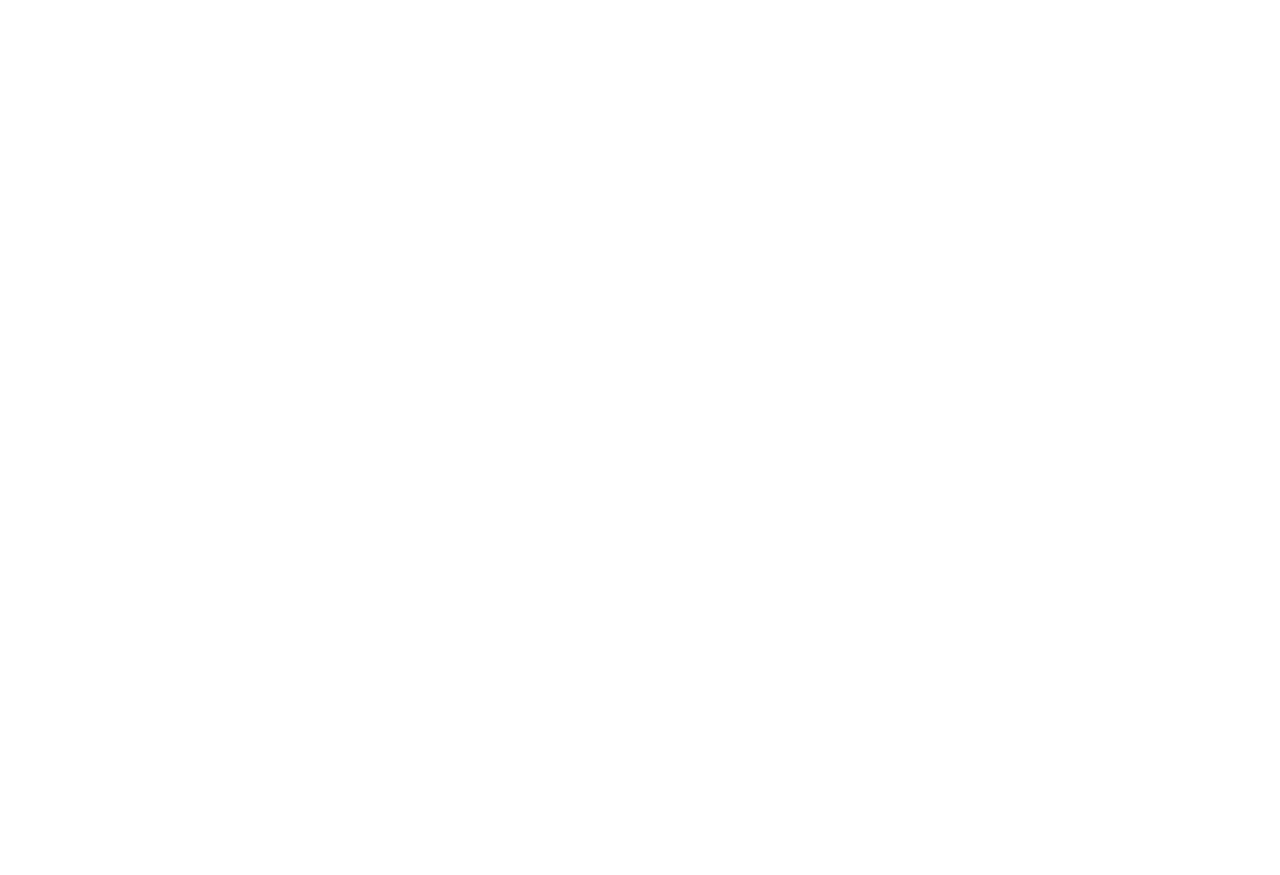
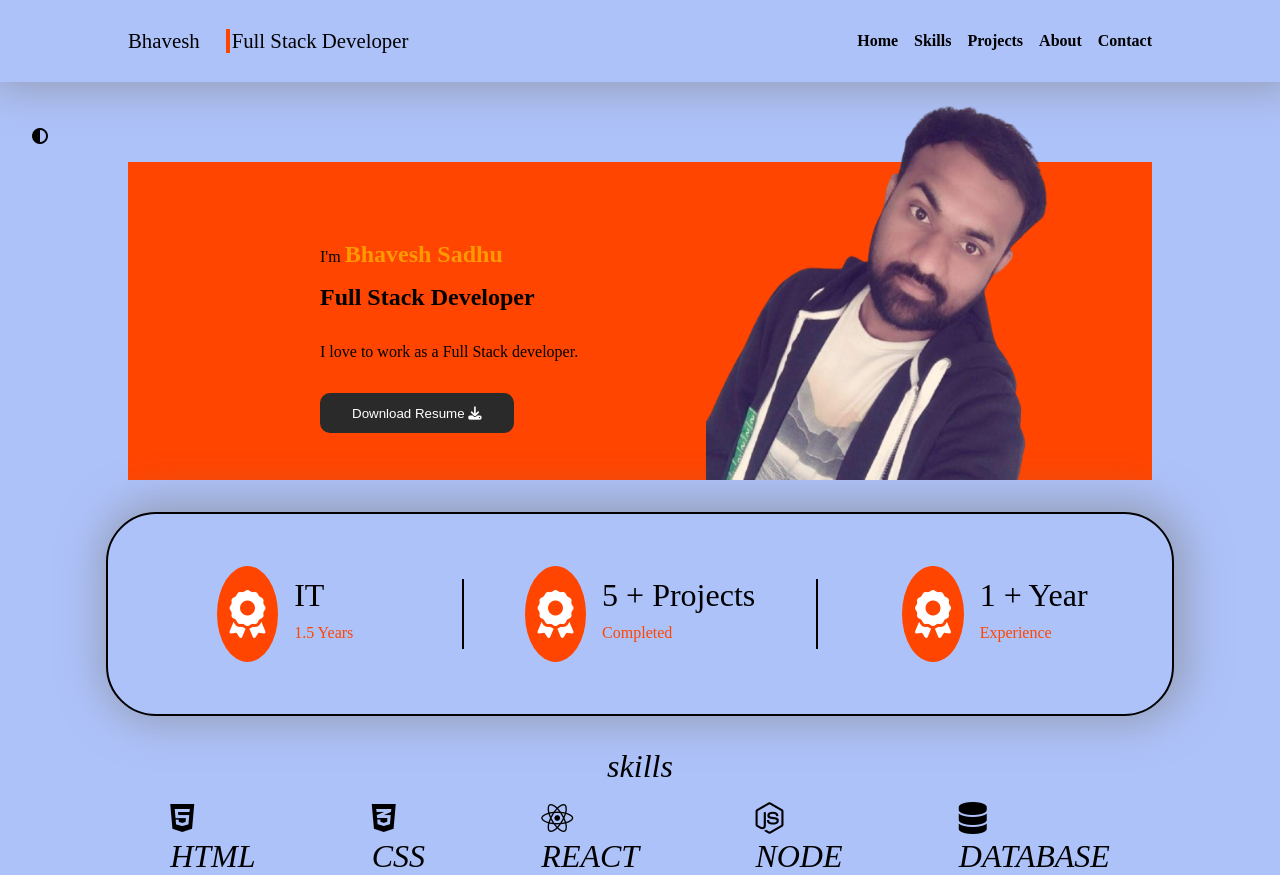
Before and after one commit to Bhaveshsadhu/Portfolio, a plain HTML site: page index.html in a window 1280 px wide. Before the commit the page ends 800 px from the top, so only its background shows below. Drawn offline with Linux system fonts and the light colour scheme; a web font is replaced by a local one.

Commit message:
banner-hero-skills added

```diff
--- a/index.html
+++ b/index.html
@@ -3,8 +3,144 @@
   <head>
     <meta charset="UTF-8" />
     <meta name="viewport" content="width=device-width, initial-scale=1.0" />
+    <!-- font awesome -->
+    <link
+      rel="stylesheet"
+      href="https://cdnjs.cloudflare.com/ajax/libs/font-awesome/6.6.0/css/all.min.css"
+      integrity="sha512-Kc323vGBEqzTmouAECnVceyQqyqdsSiqLQISBL29aUW4U/M7pSPA/gEUZQqv1cwx4OnYxTxve5UMg5GT6L4JJg=="
+      crossorigin="anonymous"
+      referrerpolicy="no-referrer"
+    />
+    <!-- google fonts -->
+    <link rel="preconnect" href="https://fonts.googleapis.com" />
+    <link rel="preconnect" href="https://fonts.gstatic.com" crossorigin />
+    <link
+      href="https://fonts.googleapis.com/css2?family=Joti+One&display=swap"
+      rel="stylesheet"
+    />
     <link rel="stylesheet" href="style.css" />
     <title>Bhavesh's official Website</title>
   </head>
-  <body></body>
+  <body>
+    <input type="checkbox" id="dark-mode" />
+    <div class="wrapper">
+      <!-- dark mode toggler -->
+      <label for="dark-mode"
+        ><i class="fa-solid fa-circle-half-stroke"></i
+      ></label>
+
+      <!-- nabar -->
+      <header>
+        <div class="header container flex">
+          <div class="logo flex">
+            <div>Bhavesh</div>
+            <div class="line">Full Stack Developer</div>
+          </div>
+          <div class="menu">
+            <ul class="flex navigation">
+              <li><a href="">Home</a></li>
+              <li><a href="">Skills</a></li>
+              <li><a href="">Projects</a></li>
+              <li><a href="">About</a></li>
+              <li><a href="">Contact</a></li>
+            </ul>
+          </div>
+        </div>
+      </header>
+
+      <!-- hero section -->
+      <section class="hero-section container">
+        <div class="hero flex">
+          <div class="left flex">
+            <div>I'm <span>Bhavesh Sadhu</span></div>
+            <div class="tag">Full Stack Developer</div>
+            <p>I love to work as a Full Stack developer.</p>
+            <a href=""
+              ><button>
+                Download Resume <i class="fa-solid fa-download"></i></button
+            ></a>
+          </div>
+          <div class="right flex">
+            <img
+              src="./assets/mypic.png"
+              alt="Bhavesh"
+              width="400"
+              height="430"
+            />
+          </div>
+        </div>
+      </section>
+
+      <!-- banner section -->
+      <section class="banner container flex">
+        <div class="banner-content flex">
+          <div class="award flex">
+            <i class="fa-solid fa-award"></i>
+          </div>
+          <div class="fields">
+            <div class="IT">IT</div>
+            <div class="experience">1.5 Years</div>
+          </div>
+        </div>
+        <div class="divider"></div>
+        <div class="banner-content flex">
+          <div class="award flex">
+            <i class="fa-solid fa-award"></i>
+          </div>
+          <div class="fields">
+            <div class="IT">5 + Projects</div>
+            <div class="experience">Completed</div>
+          </div>
+        </div>
+        <div class="divider"></div>
+        <div class="banner-content flex">
+          <div class="award flex">
+            <i class="fa-solid fa-award"></i>
+          </div>
+          <div class="fields">
+            <div class="IT">1 + Year</div>
+            <div class="experience">Experience</div>
+          </div>
+        </div>
+      </section>
+
+      <!-- skills section -->
+      <section class="section-skills container flex">
+        <div>skills</div>
+        <div class="skills flex">
+          <div class="html">
+            <div class="skill-cion"><i class="fa-brands fa-html5"></i></div>
+            <div class="skill-name">HTML</div>
+          </div>
+          <div class="css">
+            <div class="skill-cion"><i class="fa-brands fa-css3-alt"></i></div>
+            <div class="skill-name">CSS</div>
+          </div>
+
+          <div class="react">
+            <div class="skill-cion"><i class="fa-brands fa-react"></i></div>
+            <div class="skill-name">REACT</div>
+          </div>
+
+          <div class="node">
+            <div class="skill-cion"><i class="fa-brands fa-node-js"></i></div>
+            <div class="skill-name">NODE</div>
+          </div>
+
+          <div class="db">
+            <div class="skill-cion"><i class="fa-solid fa-database"></i></div>
+            <div class="skill-name">DATABASE</div>
+          </div>
+        </div>
+      </section>
+
+      <!-- project section -->
+
+      <!-- about section -->
+
+      <!-- contact section -->
+
+      <!-- footer section -->
+    </div>
+  </body>
 </html>
--- a/style.css
+++ b/style.css
@@ -0,0 +1,232 @@
+:root {
+  /* colors for light mode */
+  --body-bg: rgb(174, 194, 250);
+  --color-oragered: orangered;
+  --color-dark: #2a2a2a;
+  --shadow: 4px -2px 40px 9px rgba(128, 128, 128, 0.534);
+  --text-color: var(--color-dark);
+}
+
+/* html {
+  scroll-behavior: smooth;
+} */
+
+body {
+  margin: 0;
+}
+.container {
+  width: 80%;
+  margin: auto;
+  max-width: 1400px;
+}
+.flex {
+  display: flex;
+  gap: 1rem;
+}
+
+.flex-center {
+  display: flex;
+  justify-content: center;
+  align-items: center;
+}
+
+.grid {
+  display: grid;
+  gap: 1rem;
+}
+a {
+  text-decoration: none;
+  color: inherit;
+}
+/* .joti-one-regular {
+  font-family: "Joti One", serif;
+  font-weight: 400;
+  font-style: normal;
+} */
+
+.wrapper {
+  background-color: var(--body-bg);
+  min-height: 100vh;
+}
+/* <!-- dark mode toggler --> */
+[type="checkbox"] {
+  display: none;
+}
+.dark-toggler:hover {
+  cursor: pointer;
+  transform: scale(1.3);
+  transition: all 0.3s;
+}
+[for="dark-mode"] {
+  position: fixed;
+  top: 8rem;
+  left: 2rem;
+}
+/* Applying dark mode features */
+#dark-mode:checked + .wrapper {
+  --body-bg: var(--color-dark);
+  color: white;
+}
+/* <!-- nabar --> */
+header {
+  box-shadow: var(--shadow);
+  position: sticky;
+  top: 0;
+  background-color: var(--body-bg);
+}
+header .header {
+  justify-content: space-between;
+  align-items: center;
+  padding: 1rem 0;
+}
+.logo {
+  font-size: 1.3rem;
+  position: relative;
+}
+.logo :first-child {
+  font-weight: bold;
+  margin-right: 1rem;
+
+  font-family: "Joti One", serif;
+  font-weight: 400;
+  font-style: normal;
+}
+.line::before {
+  content: "";
+  background-color: var(--color-oragered);
+  width: 4px;
+  height: 100%;
+  position: absolute;
+  left: 35%;
+}
+
+.navigation {
+  list-style: none;
+  font-weight: bold;
+}
+.navigation li:hover {
+  color: var(--color-oragered);
+  transition: all 0.3s;
+}
+.nevigation li:active {
+  color: var(--color-oragered);
+}
+
+/* <!-- hero section --> */
+.hero-section {
+  margin-top: 5rem;
+  max-height: 60vh;
+}
+.hero {
+  background-color: var(--color-oragered);
+  grid-area: left right;
+  padding-top: 2rem;
+  padding-left: 2rem;
+  padding-right: 2rem;
+}
+.left {
+  grid-area: left;
+  flex-direction: column;
+  margin-left: 10rem;
+  justify-content: center;
+}
+.left > div > span {
+  font-weight: bold;
+  font-size: 1.5rem;
+  color: rgba(255, 255, 0, 0.459);
+}
+.tag {
+  font-size: 1.5rem;
+  font-weight: bold;
+}
+.left button {
+  padding: 0.8rem 2rem;
+  border-radius: 10px;
+  border: none;
+  /* border: 1px solid; */
+  background: var(--color-dark);
+  color: white;
+}
+.right {
+  grid-area: right;
+  justify-content: flex-end;
+  align-items: center;
+  margin-top: -9rem;
+  margin-left: 7rem;
+}
+/* <!-- banner section --> */
+.banner {
+  background: var(--body-bg);
+  margin-top: 2rem;
+  height: 20vh;
+  border-radius: 50px;
+  padding: 20px;
+  justify-content: space-around;
+  align-items: center;
+  box-shadow: var(--shadow);
+  border: 2px solid black;
+}
+.banner-content {
+  /* justify-content: space-between; */
+  width: 30%;
+  /* border: 1px solid red; */
+  height: 100%;
+  align-items: center;
+  justify-content: center;
+}
+.award {
+  width: 20%;
+  height: 60%;
+  background-color: var(--color-oragered);
+  border-radius: 50%;
+  justify-content: center;
+  align-items: center;
+}
+.award i {
+  font-size: 3rem;
+  color: white;
+}
+.fields {
+  flex-direction: column;
+  gap: 1rem;
+}
+.fields div {
+  margin-bottom: 10px;
+}
+.divider {
+  width: 2px;
+  height: 70px;
+  background-color: black;
+}
+.IT {
+  font-size: 2rem;
+}
+.experience {
+  color: var(--color-oragered);
+}
+
+/* <!-- skills section --> */
+.section-skills {
+  margin-top: 2rem;
+  flex-direction: column;
+  justify-content: center;
+  align-items: center;
+}
+.section-skills > div {
+  font-size: 2rem;
+  font-style: italic;
+}
+.skills {
+  width: 100%;
+  gap: 2rem;
+  justify-content: space-around;
+  align-items: center;
+}
+
+/* <!-- project section --> */
+
+/* <!-- about section --> */
+
+/* <!-- contact section --> */
+
+/* <!-- footer section --> */
```
Also changed, not shown: assets/mypic.png (added).
